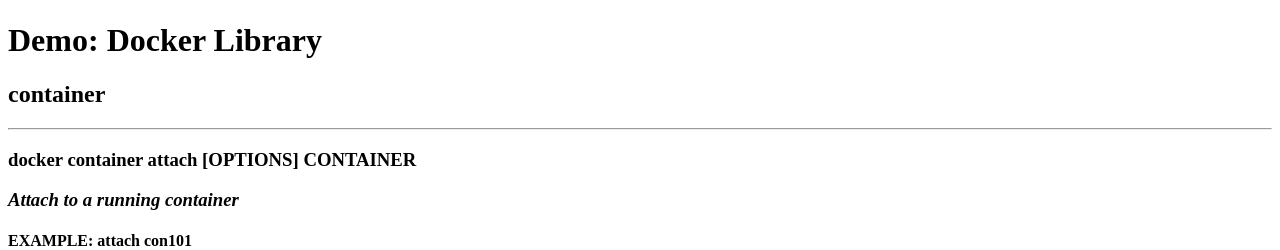
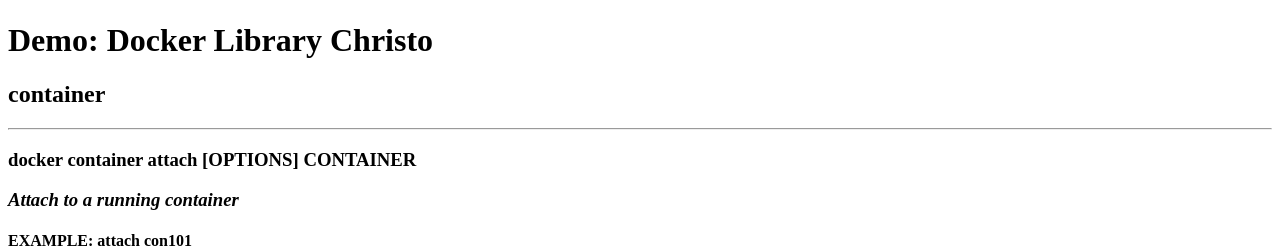
Before and after one commit to todorovc/two-docker-images, a PHP site: page / in a window 1280 px wide. Shown: the part 276-526 px from the top of the page. Run offline with PHP 8.4, Linux system fonts and the light colour scheme; data comes from the database, SQL or seed files in the repository.

Commit message:
Update index.php

```diff
--- a/site/index.php
+++ b/site/index.php
@@ -1,11 +1,11 @@
 <html>
 <head>
-   <title>Docker Library Christo</title>
+   <title>Docker Library</title>
 </head>
 <body>
    <img src="docker.png" />
    <br>
-   <h1>Demo: Docker Library </h1>
+   <h1>Demo: Docker Library Christo </h1>
 
 <?php
    $database = "docker_info";
```
